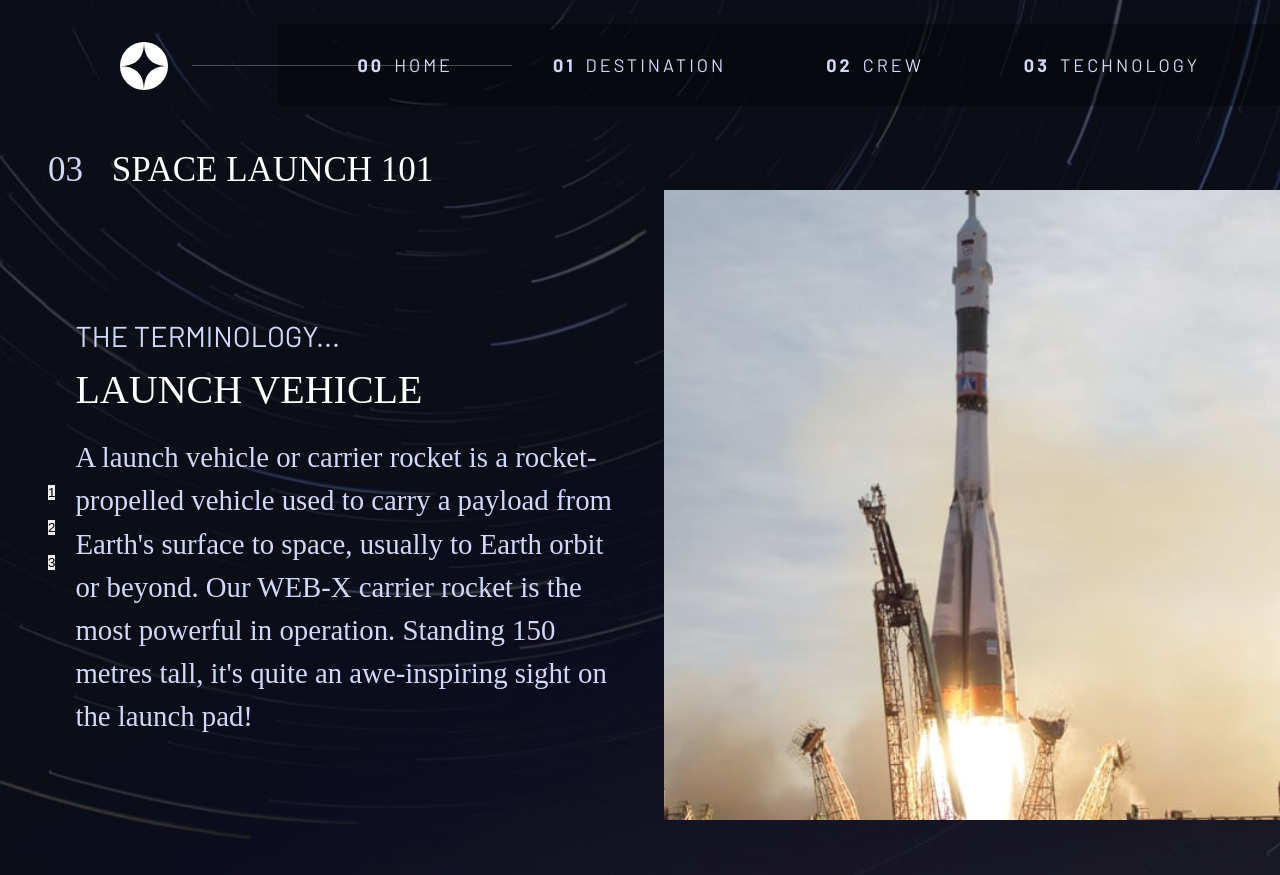
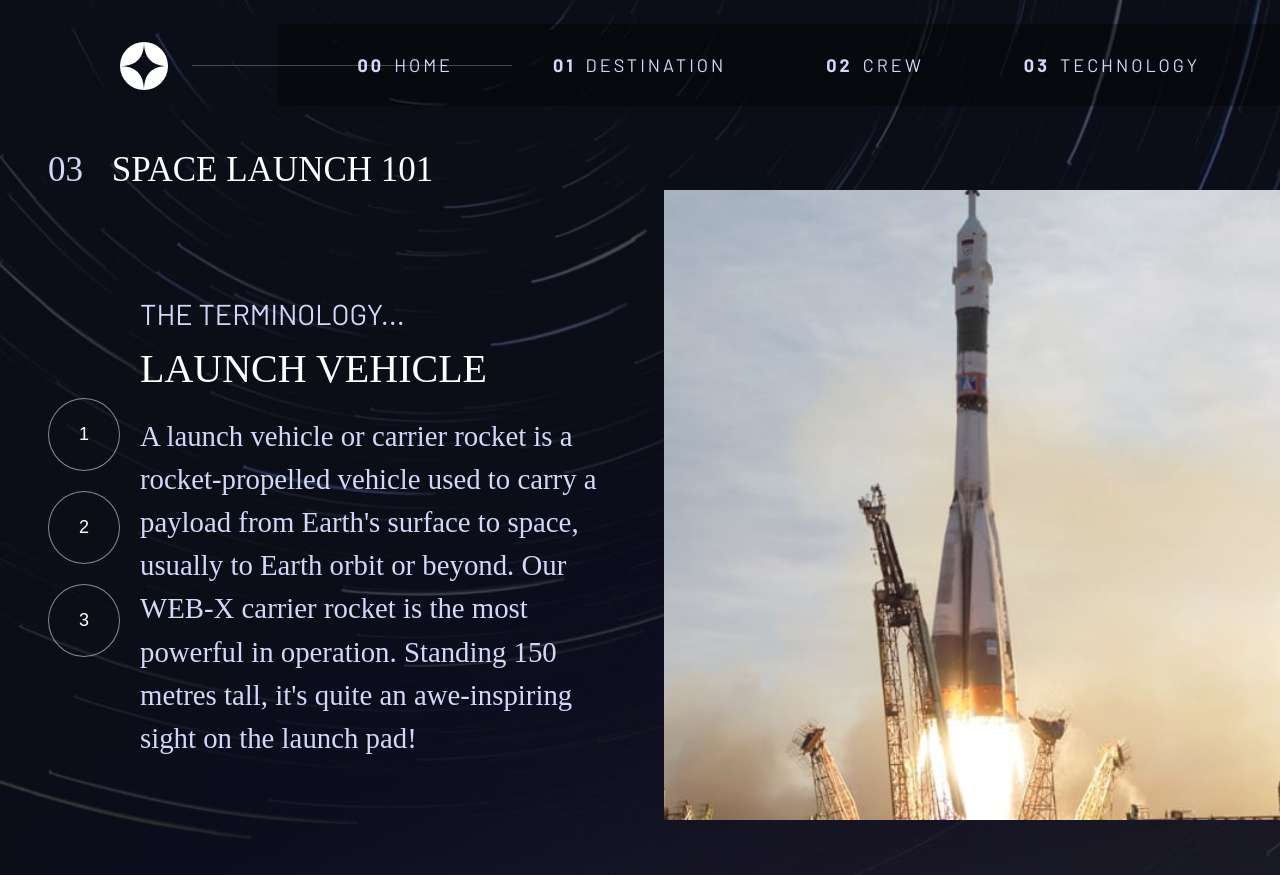
Before and after one commit to Heph-zibah/space-tourism-website-reactjs, a React (Create React App) app: page /technology in a window 1280 px wide. Built offline with nearby package versions, Linux system fonts and the light colour scheme; a web font is replaced by a local one.

Commit message:
update the map

```diff
--- a/src/pages/Technology.jsx
+++ b/src/pages/Technology.jsx
@@ -10,7 +10,7 @@ const data = require('../starter-code/data.json')
 
 const Technology = () => {
   const [active, setActive] = useState(null);
-  const [images, setImages] = useState([tech1Landscape, tech1Portrait])
+  const [images, setImages] = useState([tech1Portrait, tech1Landscape])
   const [tech, setTech] = useState(data.technology[0])
 
   function handleClick(e, index) {
@@ -19,14 +19,14 @@ const Technology = () => {
     setActive(index)
 
     switch(data.technology[index].name) {
-      case 'tech1':
-        setImages([tech1Landscape, tech1Portrait])
+      case 'Launch Vehicle':
+        setImages([tech1Portrait, tech1Landscape])
         break;
-      case 'tech2':
-        setImages([tech2Landscape, tech2Portrait])
+      case 'Space Port':
+        setImages([tech2Portrait, tech2Landscape])
         break;
-      case 'tech3':
-        setImages([tec3Landscape, tech3Portrait])
+      case 'Space Capsule':
+        setImages([tech3Portrait, tec3Landscape])
 
       default:
         break;
@@ -40,14 +40,19 @@ const Technology = () => {
         <div className="tech__wrapper">
           <div className="tech__img">
             <picture>
-              <source srcSet={images[0]} media="(max-width: 901px)"/>
-              <img src={images[1]} alt="space technology" />
+              <source srcSet={images[1]} media="(max-width: 901px)"/>
+              <img src={images[0]} alt="space technology" />
             </picture>
           </div>
           <div className="tech__content">
             <div className="tech__links">
               {data.technology.map((tech, index) => {
-                return <button key={index} className={`crew__link ${active === index && 'active'}`} onClick={(e) => `${handleClick(e, index), setActive={tech}}`}>{index+1}</button>
+                return <button
+                key={index}
+                className={(active === index) ? `${'tech__link'} ${'active'}` : 'tech__link' }
+                onClick={(e) => handleClick(e, index)}>
+                  {index+1}
+                  </button>
               })}
             </div>
             <div className="tech__info">
```
